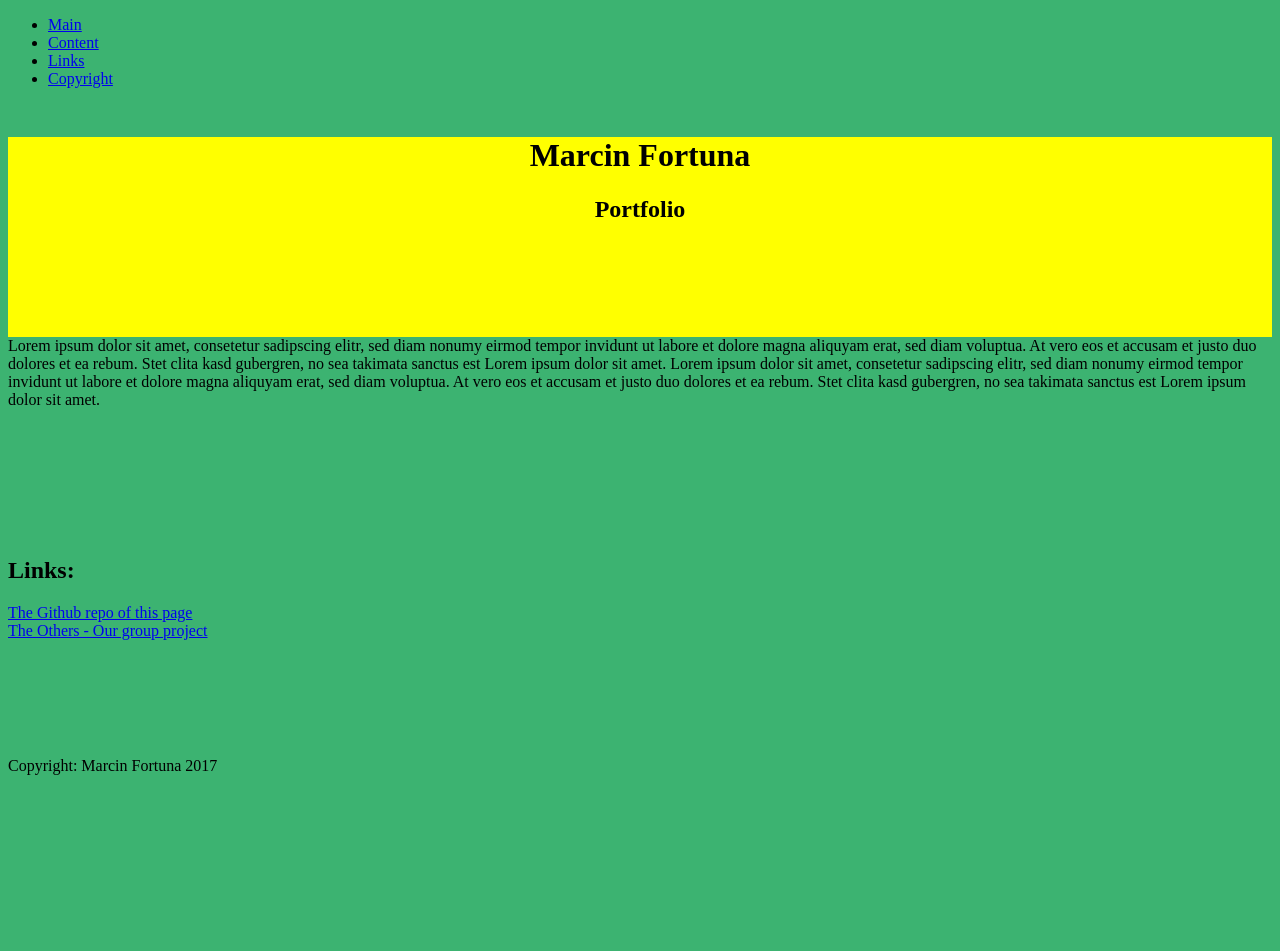
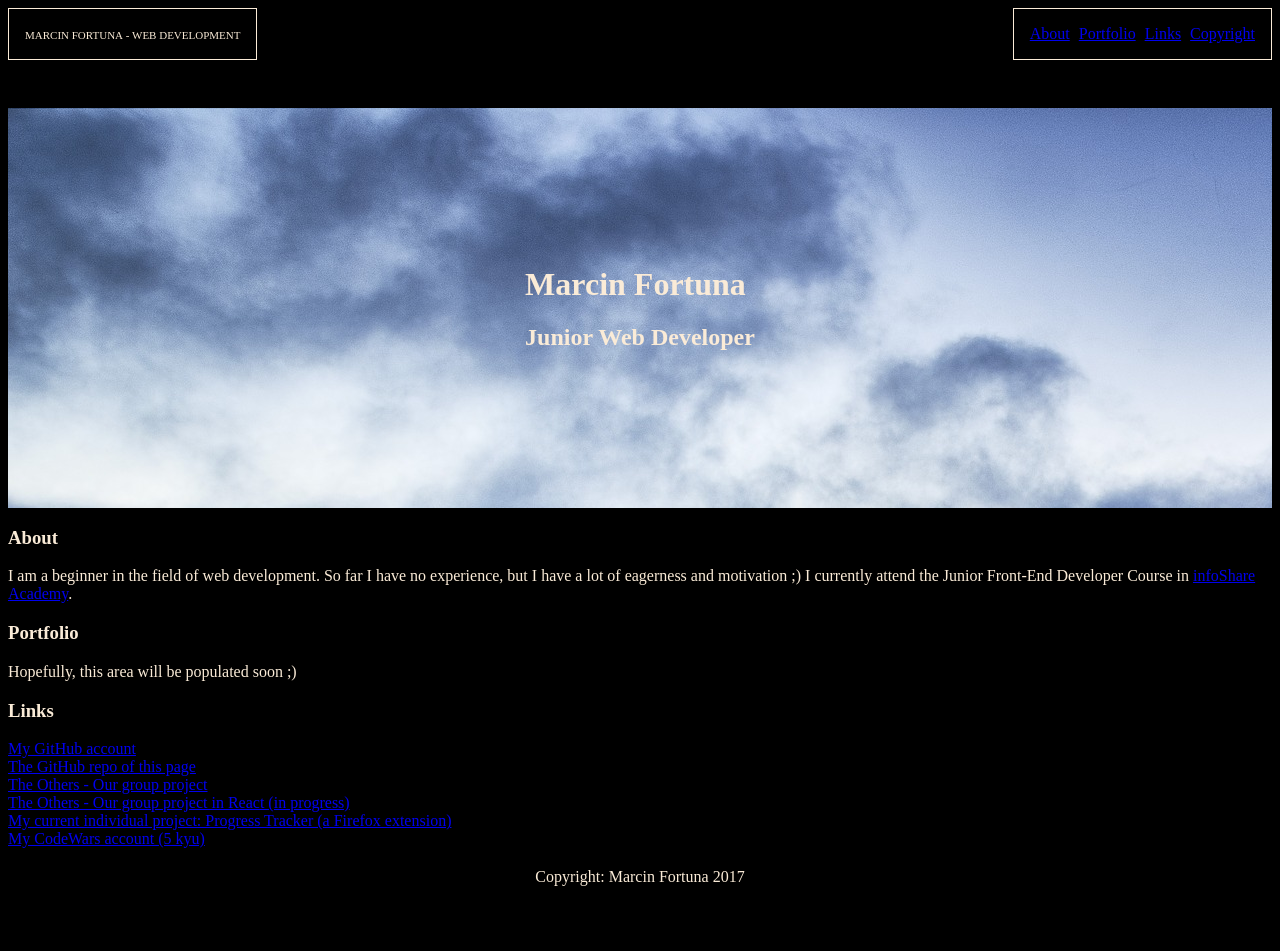
Before and after one commit to MarcinFort/MarcinFort.github.io, a plain HTML site: page index.html in a window 1280 px wide. Before the commit the page ends 865 px from the top, so only its background shows below. Drawn offline with Linux system fonts and the light colour scheme.

Commit message:
Remodel the website

```diff
--- a/index.html
+++ b/index.html
@@ -2,29 +2,48 @@
 <html lang="en">
 <head>
     <meta charset="UTF-8">
-    <title>Marcin Fortuna - Portfolio</title>
+    <title>Marcin Fortuna - Web Development</title>
     <link rel="stylesheet" href="style.css">
 </head>
 <body>
+<div class="top">
     <nav id="menu">
+        <div class="title">Marcin Fortuna - Web Development</div>
+        <div class="menu-container">
             <ul>
-        <li><a href="#header">Main</a></li>
-        <li><a href="#content">Content</a></li>
+                <li><a href="#about">About</a></li>
+                <li><a href="#portfolio">Portfolio</a></li>
                 <li><a href="#links">Links</a></li>
                 <li><a href="#footer">Copyright</a></li>
             </ul>
+        </div>
     </nav>
+</div>
 <header id="header">
+    <div>
         <h1>Marcin Fortuna</h1>
-    <h2>Portfolio</h2>
+        <h2>Junior Web Developer</h2>
+    </div>
 </header>
-<section id="content">
-    Lorem ipsum dolor sit amet, consetetur sadipscing elitr, sed diam nonumy eirmod tempor invidunt ut labore et dolore magna aliquyam erat, sed diam voluptua. At vero eos et accusam et justo duo dolores et ea rebum. Stet clita kasd gubergren, no sea takimata sanctus est Lorem ipsum dolor sit amet. Lorem ipsum dolor sit amet, consetetur sadipscing elitr, sed diam nonumy eirmod tempor invidunt ut labore et dolore magna aliquyam erat, sed diam voluptua. At vero eos et accusam et justo duo dolores et ea rebum. Stet clita kasd gubergren, no sea takimata sanctus est Lorem ipsum dolor sit amet.
+<section id="about">
+    <h3>About</h3>
+    <p>I am a beginner in the field of web development. So far I have no experience, but I have a lot of eagerness and
+        motivation ;) I currently attend the Junior Front-End Developer Course in <a href="http://infoshareacademy.com/">infoShare Academy</a>.</p>
+</section>
+<section id="portfolio">
+    <h3>Portfolio</h3>
+    <div>Hopefully, this area will be populated soon ;)</div>
 </section>
 <section id="links">
-    <h2>Links:</h2>
-    <a href="https://github.com/MarcinFort/MarcinFort.github.io">The Github repo of this page</a>
+    <h3>Links</h3>
+    <a href="https://github.com/MarcinFort">My GitHub account</a>
+    <a href="https://github.com/MarcinFort/MarcinFort.github.io">The GitHub repo of this page</a>
     <a href="http://the-others.jfdz6.is-academy.pl">The Others - Our group project</a>
+    <a href="https://github.com/infoshareacademy/jfdz6-the-others-app">The Others - Our group project in React (in
+        progress)</a>
+    <a href="https://github.com/MarcinFort/Extensions/tree/master/progress_tracker">My current individual project:
+        Progress Tracker (a Firefox extension)</a>
+    <a href="https://www.codewars.com/users/MarcinFort">My CodeWars account (5 kyu)</a>
 </section>
 <footer id="footer">Copyright: Marcin Fortuna 2017</footer>
 </body>
--- a/style.css
+++ b/style.css
@@ -1,28 +1,54 @@
 body {
-    background-color: mediumseagreen;
+    background-color: black;
+    font-family: "Century Schoolbook L";
+    color: antiquewhite;
 }
 
 #menu {
     height: 100px;
 }
 
-#menu > ul {
-    display: block;
+#menu li {
+    display: inline-block;
+    padding-right: 5px;
+}
+
+#menu li:last-child {
+    padding-right: 0px;
+}
+
+.title, .menu-container {
+    text-align: center;
+    border: 1px antiquewhite solid;
+    display: inline-block;
+}
+
+.title, ul {
+    padding: 16px;
+    margin: 0px;
+}
+
+.title {
+    float: left;
+    font-variant-caps: all-small-caps;
+}
+
+.menu-container {
+    float: right;
 }
 
 #header {
-    background-color: yellow;
-    height: 200px;
+    background-image: url("Assets/blue-2702172_1920.jpg");
+    background-repeat: no-repeat;
     width: 100%;
-    text-align: center;
-}
-
-#content {
-    height: 200px;
+    min-height: 400px;
+    display: flex;
+    align-items: center;
+    justify-content: center;
 }
 
 #links {
-    height: 200px;
+    min-height: 100px;
 }
 
 #links > a {
@@ -30,5 +56,7 @@ body {
 }
 
 #footer {
-    height: 100px;
+    min-height: 80px;
+    padding-top: 20px;
+    text-align: center;
 }
```
Also changed, not shown: Assets/blue-2702172_1920.jpg (added). Lines whose indentation alone changed are shown as unchanged.
